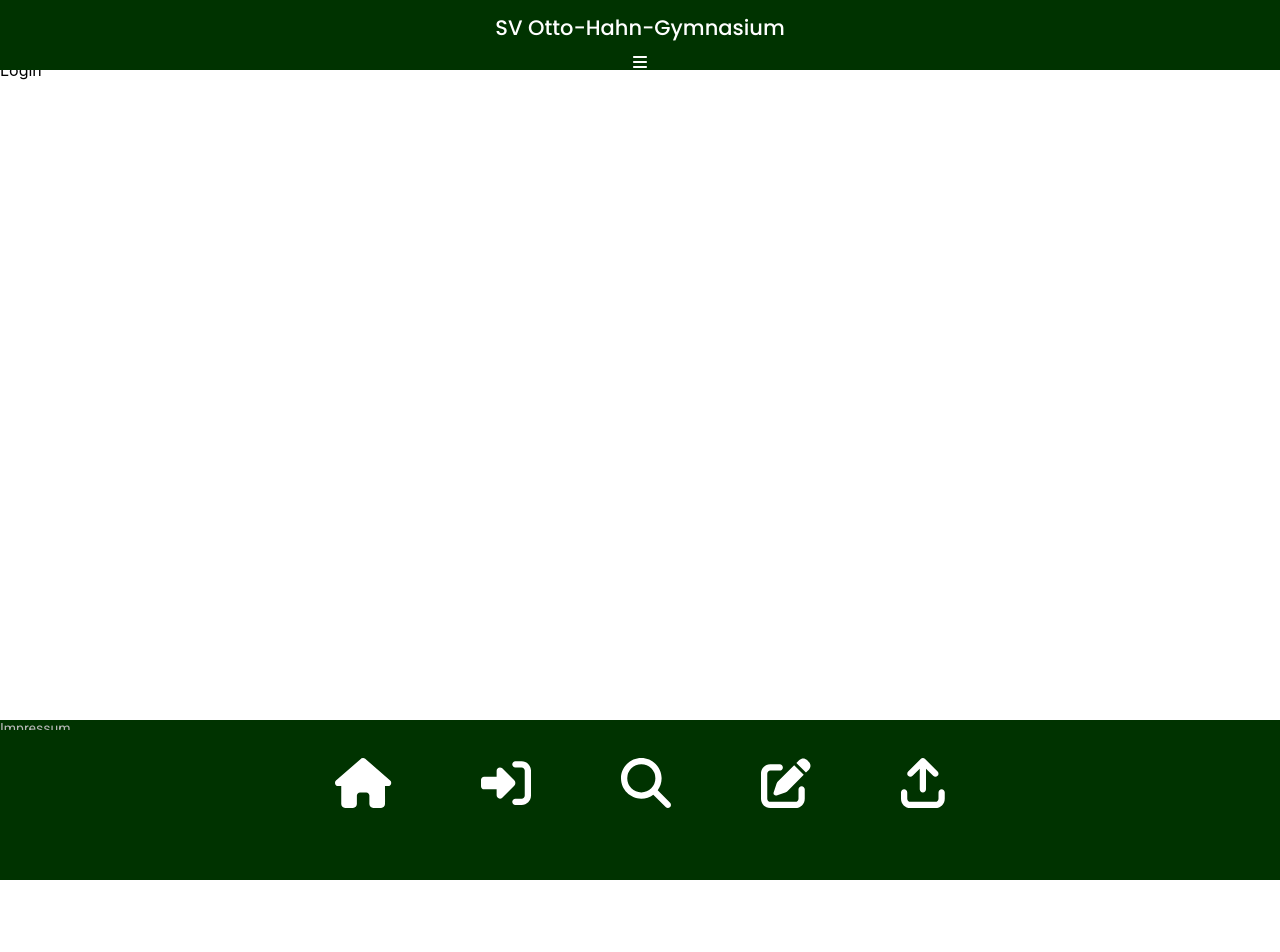
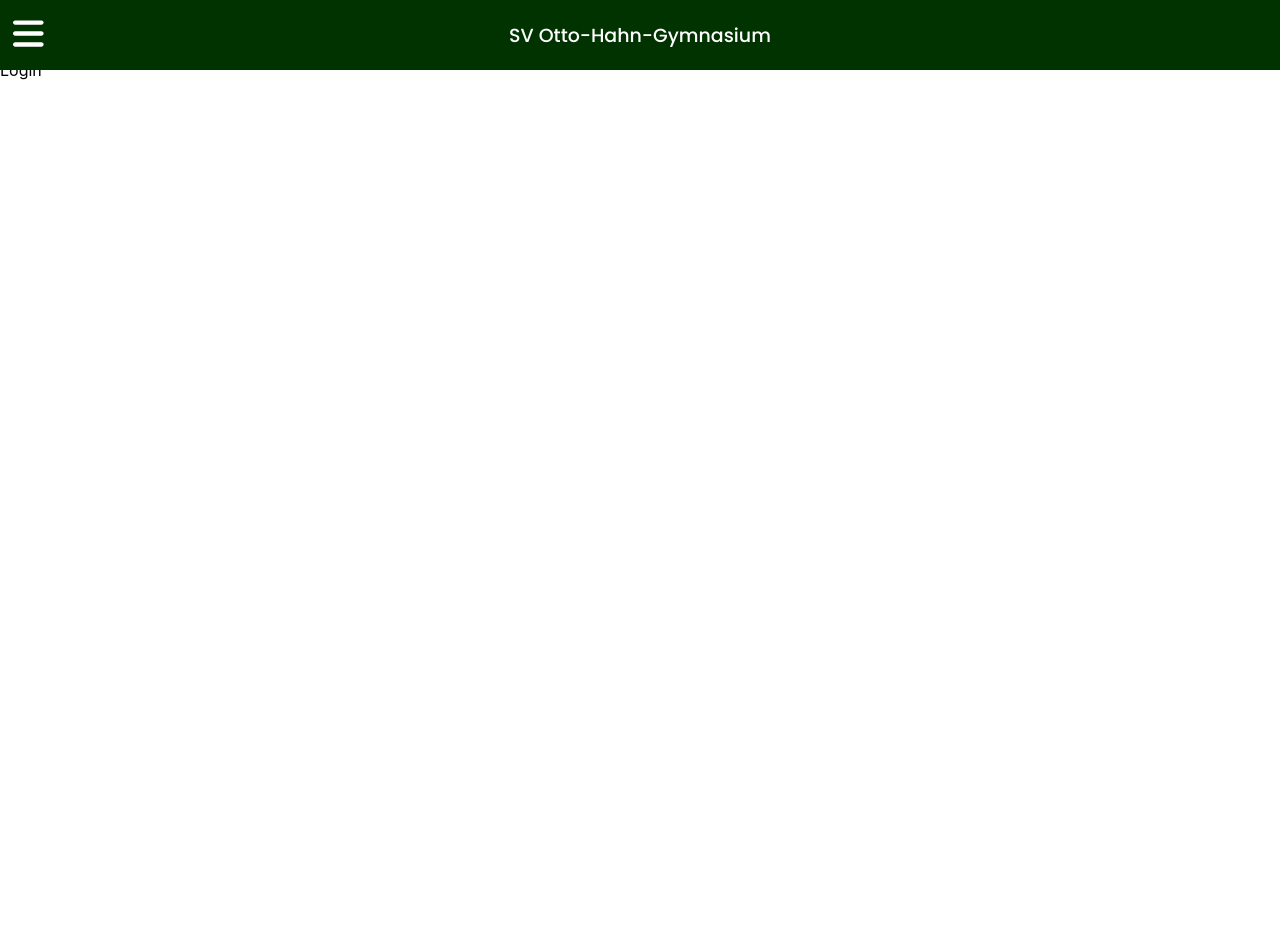
Before and after one commit to AlexDerAndros/SVOHG, a React (Create React App) app: page /Login in a window 1280 px wide. Shown: the top 952 px of the page. Before the commit the page ends 880 px from the top, so only its background shows below. Built offline with nearby package versions, Linux system fonts and the light colour scheme.

Commit message:
Update App.css

```diff
--- a/src/App.css
+++ b/src/App.css
@@ -29,9 +29,9 @@
   justify-content: center;
   align-items: center;
   color: white;
-  width: 100vw;
+  width: auto;
   height: 70px;
-  font-size: 21px !important;
+  font-size: 19px !important;
 }
 .hamburger-menu {
   cursor: pointer;
@@ -82,7 +82,7 @@
 .ÜberUns {
   width: 100%;
   height: 20vh;
-  margin-top: 50%;
+  margin-top: 200vh;
   background-color: #003300;
   color:rgb(184, 184, 184);
   font-family: "Roboto", sans-serif;
@@ -108,7 +108,7 @@
   width: 70vw;
 }
 .hallo {
-  font-family: poppins;
+  font-family: "Poppins", sans-serif;
   font-weight: 800;
 }
 .headContainer {
@@ -140,6 +140,7 @@
   .hamburger-menu {
     margin: 0.5% 1% ;
     position: sticky;
+    display: none;
   }
   .Hambuger-Elemente {
     height: 4vh;
@@ -168,8 +169,14 @@
   }
 
 }
+.hamburger-menu {
+  top: 2vh;
+  left: 1%;
+  position: fixed;
+  font-size: 35px;
+}
 footer {
-  font-size: 100px;
+  font-size: 40px;
   position: fixed;
   width: 100vw;
   bottom: 0 !important;
@@ -180,13 +187,13 @@
   background-color: #003300;
 }
 .house_icon {
-  font-size: 50px !important;
+  font-size: 40px !important;
   cursor: pointer;
-  width: 100vw / 3;
+  width: 15vw;
   color: white;
 }
 .icons_footer {
-  gap: 90px;
+  gap: 28px;
   display: flex;
   width: 100vw;
   justify-content: center;
@@ -194,6 +201,7 @@
   flex-direction: row;
   position: fixed;
   height: 70px;
+  bottom: 0%;
 }
 
 .anfang {
@@ -229,3 +237,8 @@
   justify-content: center;
   flex-direction: column;
 }
+@media only screen and (min-width: 800px) {
+  footer {
+   display: none;
+ }
+}
```
